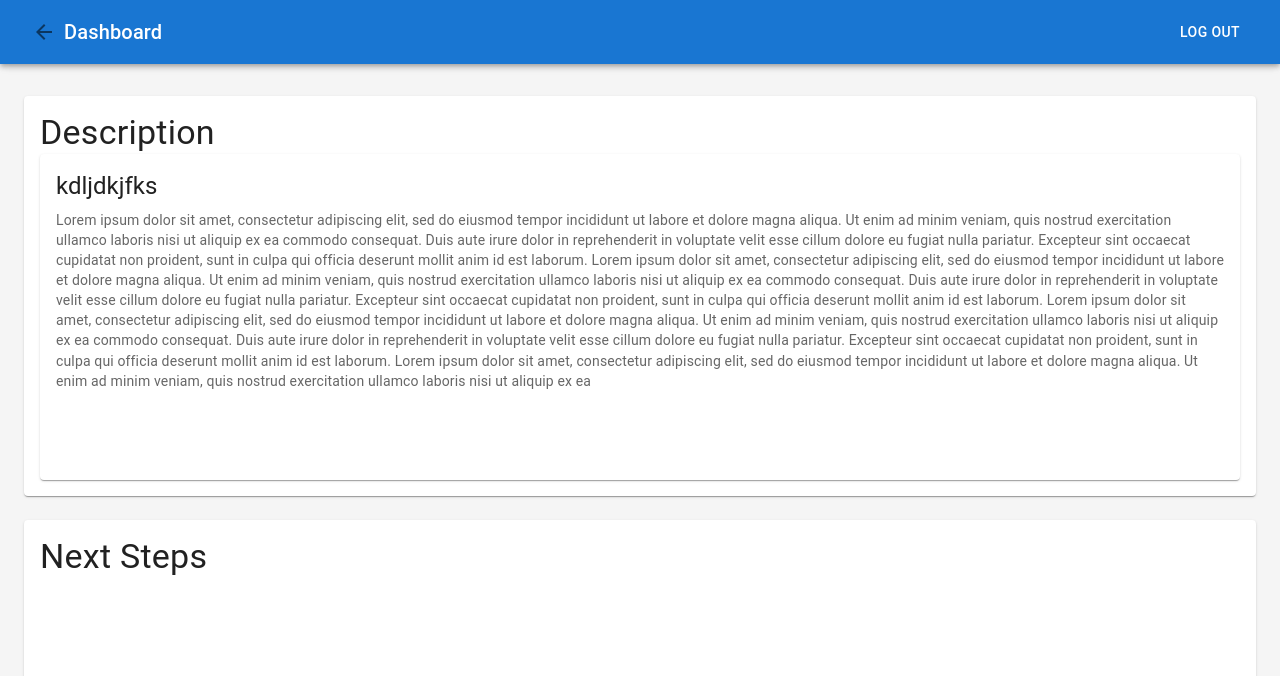
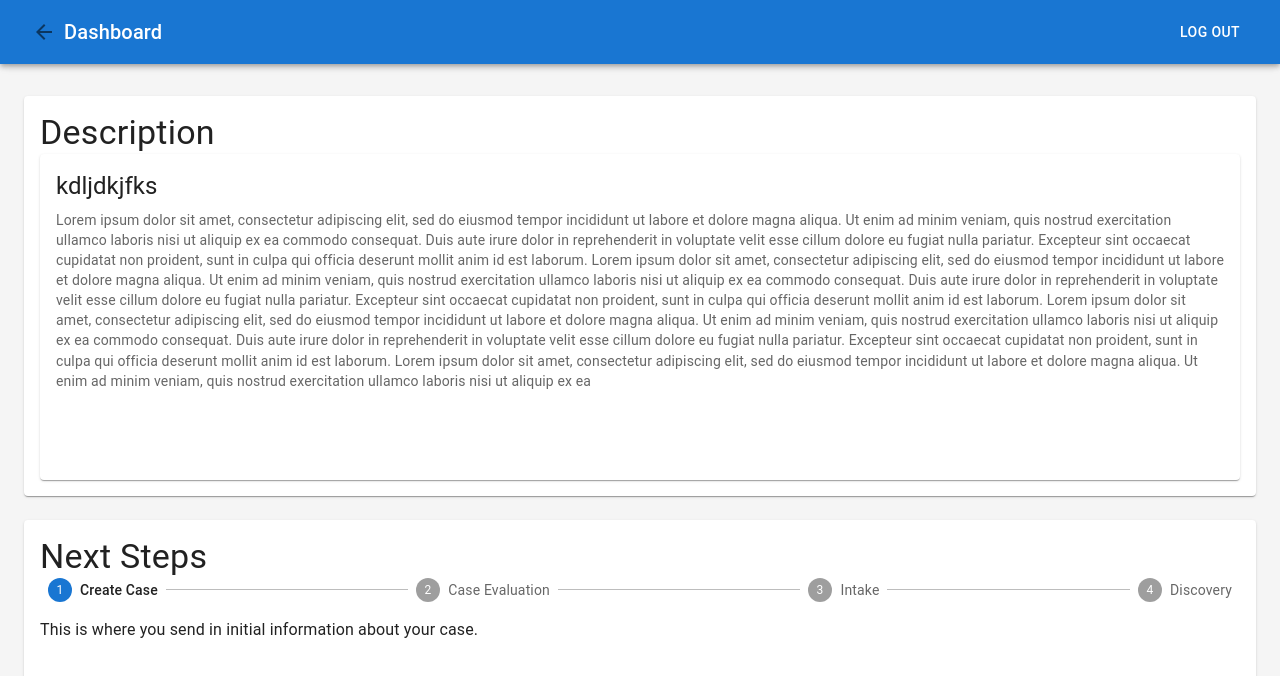
Before and after one commit to timanese/LegalLink, a React (Create React App) app in the folder legal-link-ui/: page /clientCaseView in a window 1280 px wide. Shown: the top 676 px of the page. Built offline with nearby package versions, Linux system fonts and the light colour scheme.

Commit message:
Add step progress visual

```diff
--- /dev/null
+++ b/legal-link-ui/src/components/ProgressMeter.js
@@ -0,0 +1,51 @@
+import Box from "@mui/material/Box";
+import Step from "@mui/material/Step";
+import StepLabel from "@mui/material/StepLabel";
+import Stepper from "@mui/material/Stepper";
+import Typography from "@mui/material/Typography";
+import React, { useState } from "react";
+
+const steps = [
+  {
+    label: "Create Case",
+    description:
+      "This is where you send in initial information about your case.",
+  },
+  { label: "Case Evaluation", description: "We are evaluating your case." },
+  { label: "Intake", description: "We are intaking." },
+  {
+    label: "Discovery",
+    description: "Provide more detailed info about your case.",
+  },
+];
+
+export default function HorizontalLinearStepper() {
+  const [activeStep, setActiveStep] = useState(0);
+
+  return (
+    <Box sx={{ width: "100%" }}>
+      <Stepper activeStep={activeStep}>
+        {steps.map((step, index) => {
+          return (
+            <Step key={step.label}>
+              <StepLabel>{step.label}</StepLabel>
+            </Step>
+          );
+        })}
+      </Stepper>
+      {activeStep === steps.length ? (
+        <React.Fragment>
+          <Typography sx={{ mt: 2, mb: 1 }}>
+            All steps completed - you&apos;re finished
+          </Typography>
+        </React.Fragment>
+      ) : (
+        <React.Fragment>
+          <Typography sx={{ mt: 2, mb: 1 }}>
+            {steps[activeStep].description}
+          </Typography>
+        </React.Fragment>
+      )}
+    </Box>
+  );
+}
--- /dev/null
+++ b/legal-link-ui/src/mock-data/mockData.js
@@ -0,0 +1 @@
+export const MOCK_CASE_STEPS = ["Create Case", "Evaluation", "Discovery"];
--- a/legal-link-ui/src/pages/ClientCaseView.js
+++ b/legal-link-ui/src/pages/ClientCaseView.js
@@ -16,6 +16,8 @@ import * as React from "react";
 import { useNavigate } from "react-router-dom";
 import FileUploadManager from "../components/FileUploadManager";
 import MessageList from "../components/List";
+import ProgressMeter from "../components/ProgressMeter";
+import { MOCK_CASE_STEPS } from "../mock-data/mockData";
 
 const drawerWidth = 240;
 
@@ -180,7 +182,7 @@ function ClientCaseView() {
                   }}
                 >
                   <Typography variant="h4">Next Steps</Typography>
-                  <MessageList messages={[]} />
+                  <ProgressMeter steps={MOCK_CASE_STEPS} />
                 </Paper>
               </Grid>
               {/* Recent Deposits */}
```
